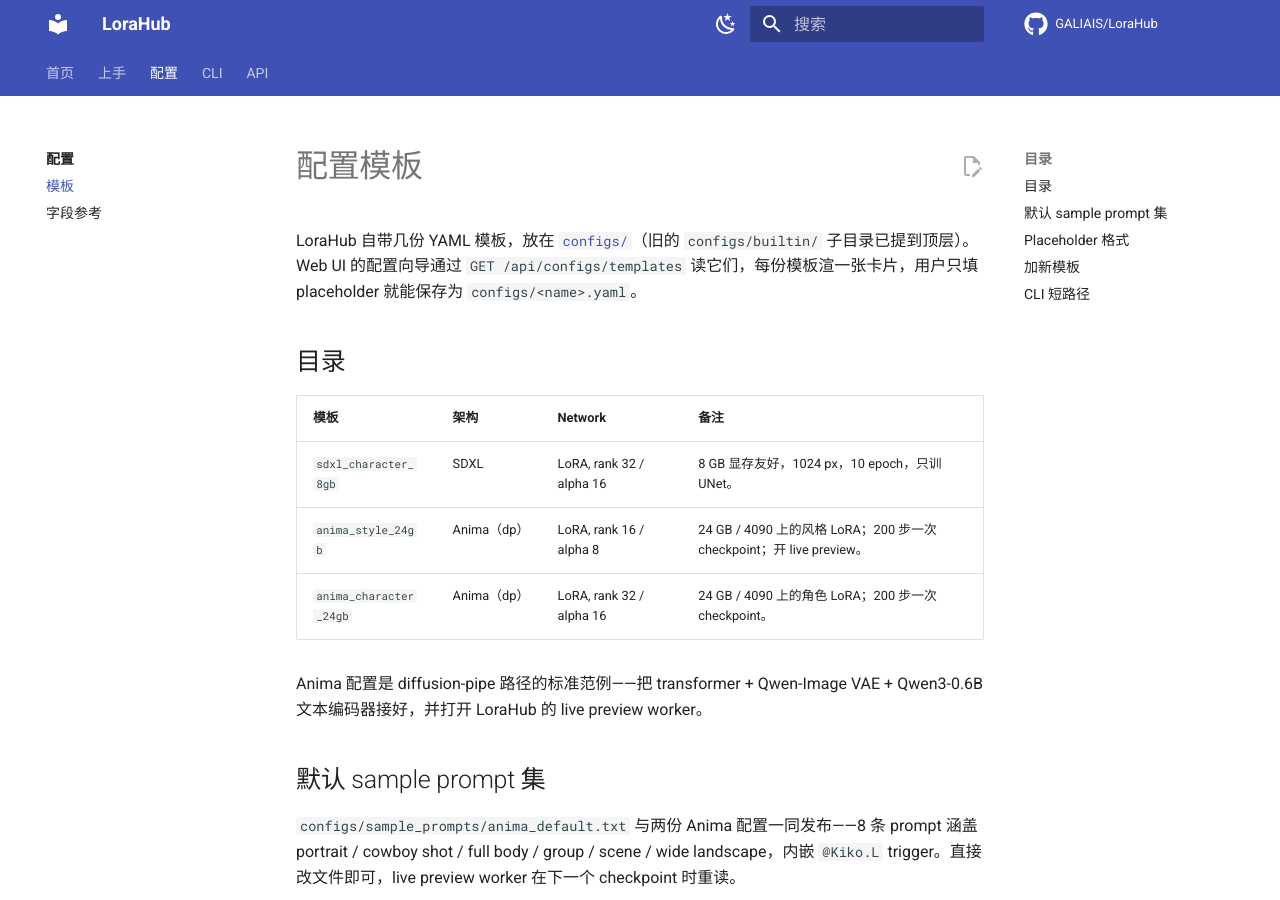
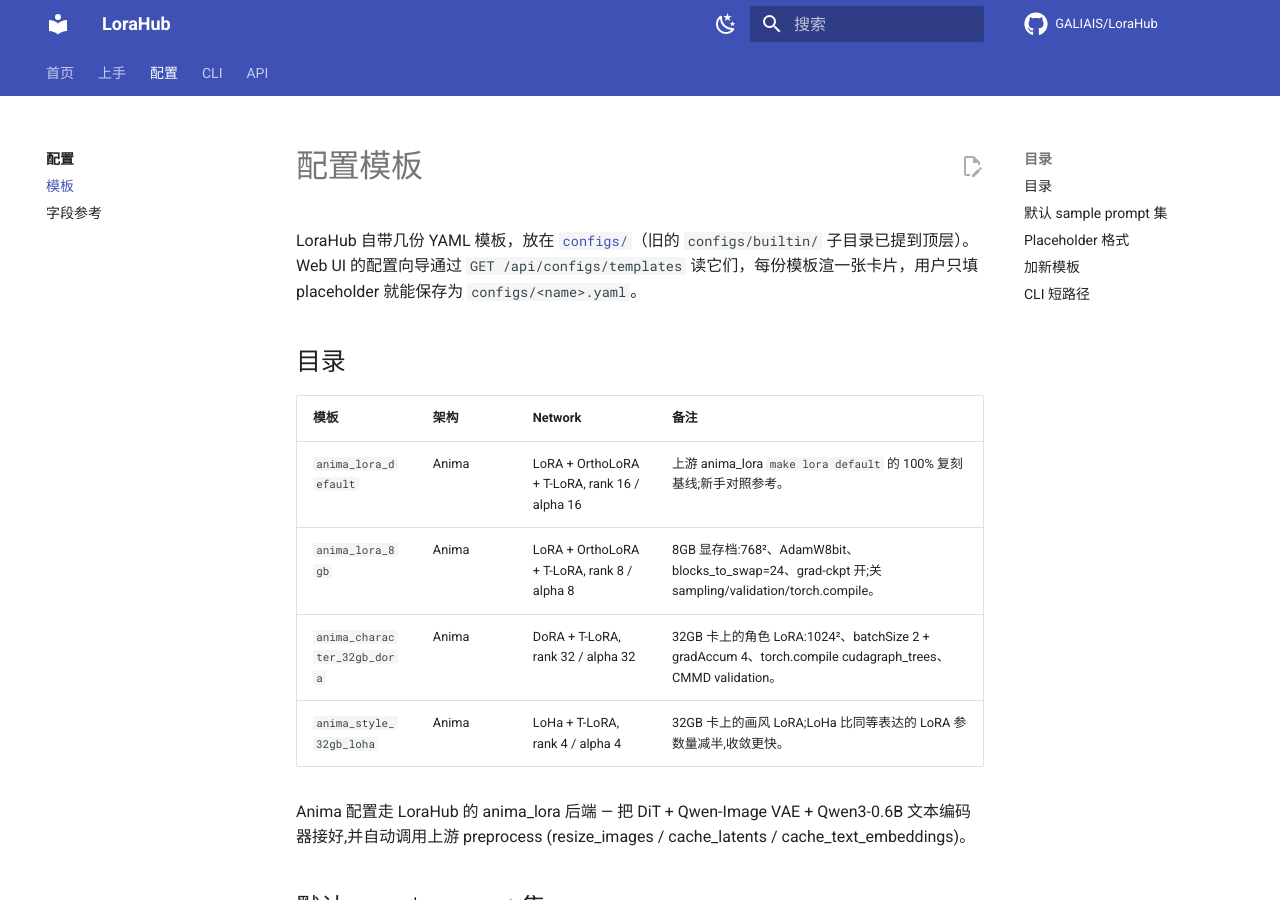
Before and after one commit to GALIAIS/LoraHub, an MkDocs documentation site: the page built from docs/recipes/templates.md, in a window 1280 px wide and 900 px high. Built offline with MkDocs 1.6.1 and Material for MkDocs 9.7.7, drawn with Linux system fonts in a browser that asks for light colours; comment, search, counter and statistics services are not loaded; some of the changed text lies outside the part shown.

Commit message:
chore(configs): prune broken recipes, add fresh 8gb baseline
User reported the only configs that work right now are the two
32gb variants and anima_lora_default — the rest fail validation
or hit OOM / unsupported-feature errors. Acted on that:

Removed (8 files):
  * anima_character_8gb.yaml
  * anima_character_8gb_dora.yaml
  * anima_character_24gb.yaml
  * anima_lora_starter.yaml
  * anima_lora_turbo.yaml
  * anima_style_24gb.yaml
  * anima_style_8gb_loha.yaml
  * sdxl_character_8gb.yaml  (kohya backend, unmaintained)

Kept and verified to validate cleanly via AnimaLoraBackend.validate
(0 errors, only the expected "checkpoint / dataset path doesn't
exist" warnings):
  * anima_lora_default.yaml
  * anima_character_32gb_dora.yaml
  * anima_style_32gb_loha.yaml

Added: anima_lora_8gb.yaml — neutral 8GB recipe modelled on the
upstream default, tuned for 7-7.5 GB peak:
  * resolution 768²  (-45% tokens vs 1024)
  * blocks_to_swap 24  (half the DiT swapped to CPU)
  * gradient_checkpointing on
  * AdamW8bit  (saves ~0.5 GB optimizer state)
  * batchSize 1 + gradAccum 4
  * networkDim 8 (vs default 16)
  * sampling / validation / torch.compile all disabled
    (each costs 1-2 GB peak that 8GB doesn't have)
  * vae_chunk_size kept at 64 (locked by Anima's QwenImage VAE
    layout — a 1 there triggers OOM, not the savings I assumed
    on first pass; backend validate caught it)

CLI: ``lorahub init <name>`` default template flipped from the
deleted ``sdxl_character_8gb`` to ``anima_lora_default``.

Tests: test_example_recipe_loads now points at
configs/anima_lora_default.yaml (the previous path
``recipes/sdxl_character_8gb.yaml`` was double-wrong — both the
directory name and the file name had drifted).

Docs: configs/README.md rewritten to enumerate the four current
recipes with hardware tier + algorithm columns; docs/recipes/
templates.md and docs/getting-started/quickstart.md updated to
reference the surviving files.

````diff
--- a/docs/recipes/templates.md
+++ b/docs/recipes/templates.md
@@ -11,11 +11,12 @@
 
 | 模板 | 架构 | Network | 备注 |
 | ---- | ---- | ------- | ---- |
-| `sdxl_character_8gb`   | SDXL       | LoRA, rank 32 / alpha 16 | 8 GB 显存友好，1024 px，10 epoch，只训 UNet。 |
-| `anima_style_24gb`     | Anima（dp）| LoRA, rank 16 / alpha 8  | 24 GB / 4090 上的风格 LoRA；200 步一次 checkpoint；开 live preview。 |
-| `anima_character_24gb` | Anima（dp）| LoRA, rank 32 / alpha 16 | 24 GB / 4090 上的角色 LoRA；200 步一次 checkpoint。 |
+| `anima_lora_default`        | Anima | LoRA + OrthoLoRA + T-LoRA, rank 16 / alpha 16 | 上游 anima_lora `make lora default` 的 100% 复刻基线;新手对照参考。 |
+| `anima_lora_8gb`            | Anima | LoRA + OrthoLoRA + T-LoRA, rank 8 / alpha 8   | 8GB 显存档:768²、AdamW8bit、blocks_to_swap=24、grad-ckpt 开;关 sampling/validation/torch.compile。 |
+| `anima_character_32gb_dora` | Anima | DoRA + T-LoRA, rank 32 / alpha 32             | 32GB 卡上的角色 LoRA:1024²、batchSize 2 + gradAccum 4、torch.compile cudagraph_trees、CMMD validation。 |
+| `anima_style_32gb_loha`     | Anima | LoHa + T-LoRA, rank 4 / alpha 4               | 32GB 卡上的画风 LoRA;LoHa 比同等表达的 LoRA 参数量减半,收敛更快。 |
 
-Anima 配置是 diffusion-pipe 路径的标准范例——把 transformer + Qwen-Image VAE + Qwen3-0.6B 文本编码器接好，并打开 LoraHub 的 live preview worker。
+Anima 配置走 LoraHub 的 anima_lora 后端 — 把 DiT + Qwen-Image VAE + Qwen3-0.6B 文本编码器接好,并自动调用上游 preprocess (resize_images / cache_latents / cache_text_embeddings)。
 
 ## 默认 sample prompt 集
 
@@ -60,9 +61,10 @@
 `lorahub init <name>` 从磁盘复制其中一份模板：
 
 ```powershell
-lorahub init my_character                          # 默认：sdxl_character_8gb
-lorahub init my_style --template anima_style_24gb  # 选 configs/anima_style_24gb.yaml
+lorahub init my_character                            # 默认:anima_lora_default
+lorahub init my_8gb --template anima_lora_8gb        # 8GB 卡起步
+lorahub init my_char --template anima_character_32gb_dora  # 32GB 角色 DoRA
 lorahub init my_character --auto `
-    --checkpoint C:\models\sdxl_base.safetensors `
-    --dataset    .\datasets\my_character           # 按检测到的显存调参
+    --checkpoint .\models\circlestone-labs__Anima\split_files\diffusion_models\anima-base-v1.0.safetensors `
+    --dataset    .\datasets\my_character             # 按检测到的显存调参
 ```
````
Also changed, not shown: configs/README.md (+57 -9 lines), docs/getting-started/quickstart.md (+1 -1 lines), 13 other files.
